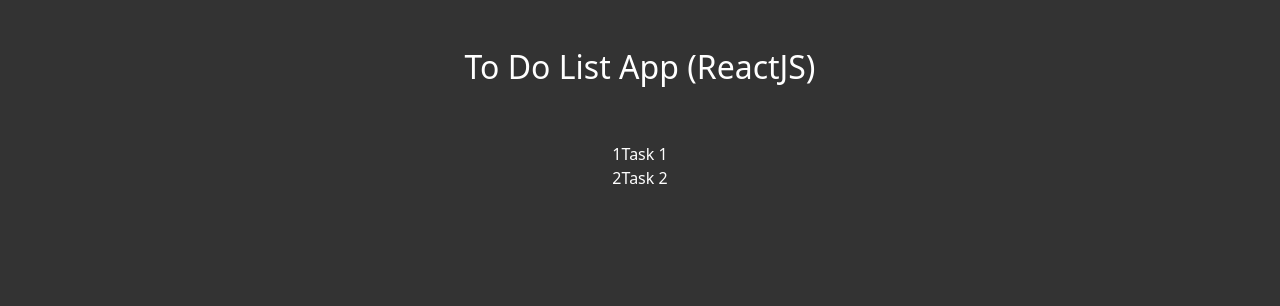
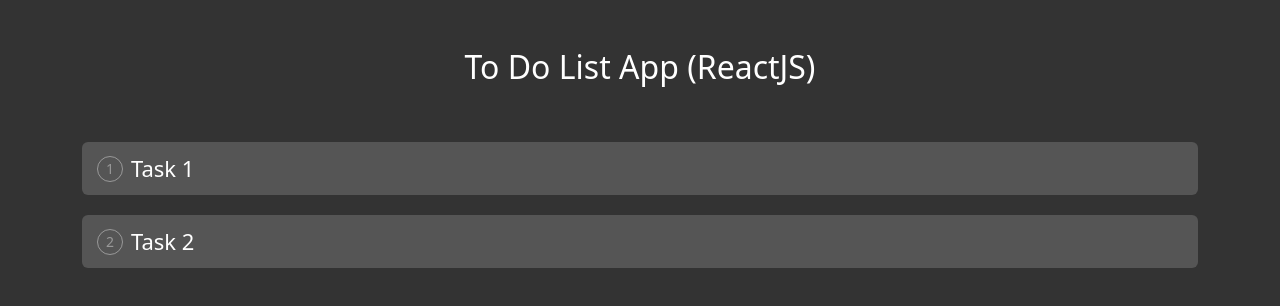
Before and after one commit to ovidiuborze22/react-to-do, a React (Create React App) app: page / in a window 1280 px wide. Shown: the top 306 px of the page. Built offline with nearby package versions, Linux system fonts and the light colour scheme.

Commit message:
styling classes to display ToDos

```diff
--- a/src/App.css
+++ b/src/App.css
@@ -5,3 +5,38 @@
 .App {
   text-align: center;
 }
+
+.taskBg {
+  background-color: #555;
+  border-radius: 6px;
+  margin-bottom: 20px;
+  padding: 10px 140px 10px 15px;
+  text-align: left;
+  font-size: 22px;
+  position: relative;
+}
+
+.taskBg div {
+  display: flex;
+  align-items: center;
+}
+
+.taskNumber {
+  color: #999;
+  border: 1px solid #999;
+  border-radius: 50%;
+  width: 26px;
+  height: 26px;
+  display: flex;
+  text-align: center;
+  font-size: 14px;
+  margin-right: 8px;
+  align-items: center;
+  justify-content: center;
+}
+
+.taskBg .done .taskText {
+  text-decoration: line-through;
+  opacity: 0.3;
+  flex: 1;
+}
--- a/src/App.js
+++ b/src/App.js
@@ -66,7 +66,7 @@
           <React.Fragment key={task.id}>
             <div className='col taskBg'>
               <div className={task.status ? 'done' : ''}>
-              <span className='taskText'>{index + 1}</span>
+              <span className='taskNumber'>{index + 1}</span>
             <span className='taskText'>{task.title}</span>
               </div>
             </div>
```
